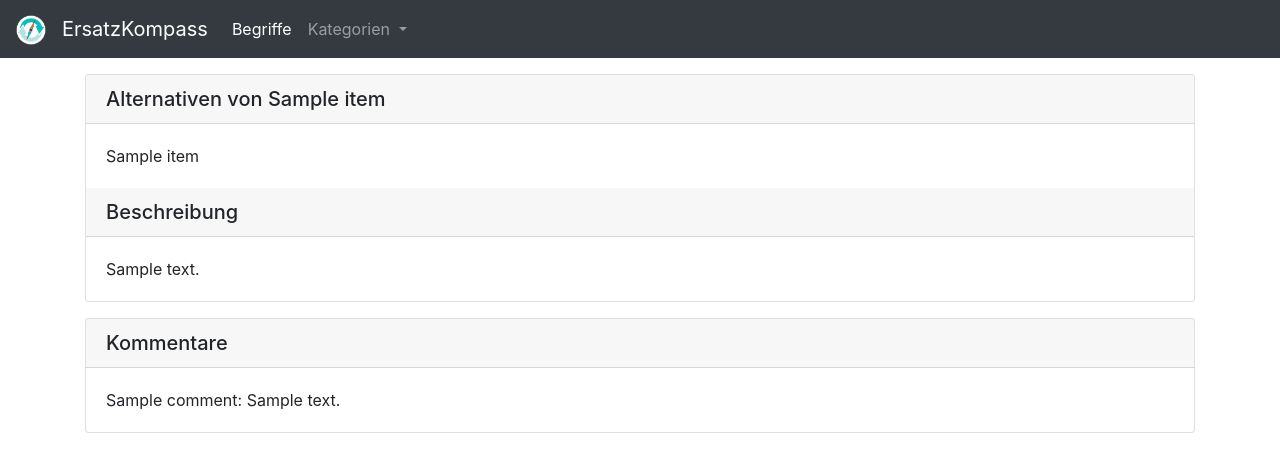
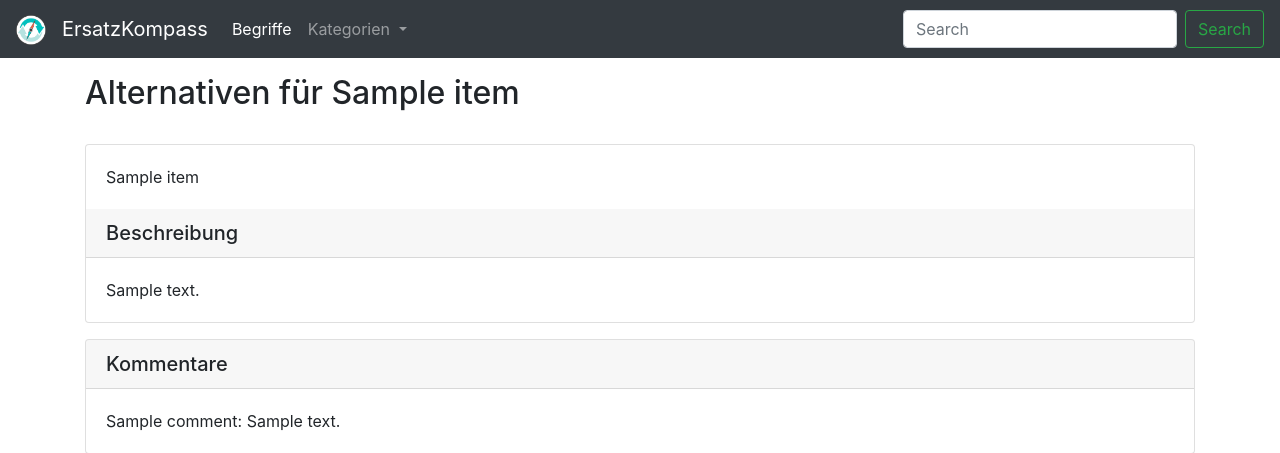
Before and after one commit to ahoelzemann/ersatzkompass, a Django app: page /item/1/ in a window 1280 px wide. Shown: the top 453 px of the page. Run offline with Django 3.2, Linux system fonts and the light colour scheme; tables that the repository leaves empty hold one stand-in row (values such as "Sample post"); some libraries are stand-ins or nearby versions.

Commit message:
just show items, that have a substitution

```diff
--- a/corona_survival/corona_survival/survival/templates/survival/base.html
+++ b/corona_survival/corona_survival/survival/templates/survival/base.html
@@ -39,6 +39,10 @@
       </div>
     </li>
     </ul>
+    <form class="form-inline my-2 my-lg-0" action="{% url 'search_results' %}" method="get">
+      <input class="form-control mr-sm-2" type="search" placeholder="Search" aria-label="Search">
+      <button class="btn btn-outline-success my-2 my-sm-0" type="submit">Search</button>
+    </form>
     <form class="form-inline">
     {% if user.is_authenticated %}
     <a class="btn btn-danger" href="{% url 'logout' %}" role="button">Logout</a>
--- a/corona_survival/corona_survival/survival/templates/survival/item_detail.html
+++ b/corona_survival/corona_survival/survival/templates/survival/item_detail.html
@@ -3,8 +3,9 @@
 {% if not item.substitution_set.all %}
 <p><h5>{{ item }} hat bisher keine Ersetzungen</h5></p>
 {% else %}
+<h2>Alternativen für {{ item }}</h2>
+<br>
 <div class="card">
-    <h5 class="card-header">Alternativen von {{ item }}</h5>
     <div class="card-body">
         {% for item_sub in item.substitution_set.first.items_needed.all %}
             <p class="card-text">{{ item_sub }}</p>
--- a/corona_survival/corona_survival/survival/urls.py
+++ b/corona_survival/corona_survival/survival/urls.py
@@ -8,6 +8,7 @@ urlpatterns = [
     path('', views.home, name='cs-home'),
     path('items/', views.items, name='cs-items'),
     path('items/sorted/<int:subcategory_id>', views.items_sorted, name='cs-items-sorted'),
+    path('search/', views.SearchResultsView.as_view(), name='search_results'),
     path('item/<int:pk>/', views.ItemDetailView.as_view(), name='item-detail'),
     path('categories/', views.categories, name='cs-categories'),
     path('category/<int:pk>/', views.CategoryDetailView.as_view(), name='category-detail'),
--- a/corona_survival/corona_survival/survival/views.py
+++ b/corona_survival/corona_survival/survival/views.py
@@ -5,6 +5,7 @@ from django.contrib.auth.decorators import login_required
 from django.views.generic import ListView, DetailView, CreateView, UpdateView, DeleteView
 from .models import Item, Category, Substitution, Comment, Subcategory
 from random import *
+from django.db.models import Q
 
 # Create your views here.
 def home(request):
@@ -25,14 +26,14 @@ def categories(request):
     }
     return render(request, 'survival/categories.html', context)
 
-#class CommentCreateView(CreateView):
-#    model = Comment
-#    fields = ['name', 'text']
-#
-#    def get_context_data(self, **kwargs):
-#        context = super().get_context_data(**kwargs)
-#        context['categories'] = Substitution.objects.all()
-#        return context
+class CommentCreateView(CreateView):
+    model = Comment
+    fields = ['name', 'text']
+
+    def get_context_data(self, **kwargs):
+        context = super().get_context_data(**kwargs)
+        context['substitution'] = Substitution.objects.all()
+        return context
 
 class ItemDetailView(DetailView):
     model = Item
@@ -50,8 +51,26 @@ class CategoryDetailView(DetailView):
         context['categories'] = Category.objects.all()
         return context
 
+class SearchResultsView(ListView):
+    model = Item
+    template_name = 'items.html'
+
+    def get_queryset(self):
+        query = self.request.GET.get('q')
+        items = Item.objects.filter(
+            Q(name__icontains=query) | Q(state__icontains=query)
+        )
+        return items
+
 def items(request):
-    paginator = Paginator(Item.objects.all(), 20)
+    items = Item.objects.all()
+    substitutions = Substitution.objects.all()
+    item_list = []
+    for substitution in substitutions:
+        for item in items:
+            if item.id == substitution.item_missing.id:
+                item_list.append(item)
+    paginator = Paginator(item_list, 20)
     page_number = request.GET.get('page')
     page_obj = paginator.get_page(page_number)
     context = {
```
Also changed, not shown: corona_survival/corona_survival/survival/static/survival/default.jpg (deleted).
